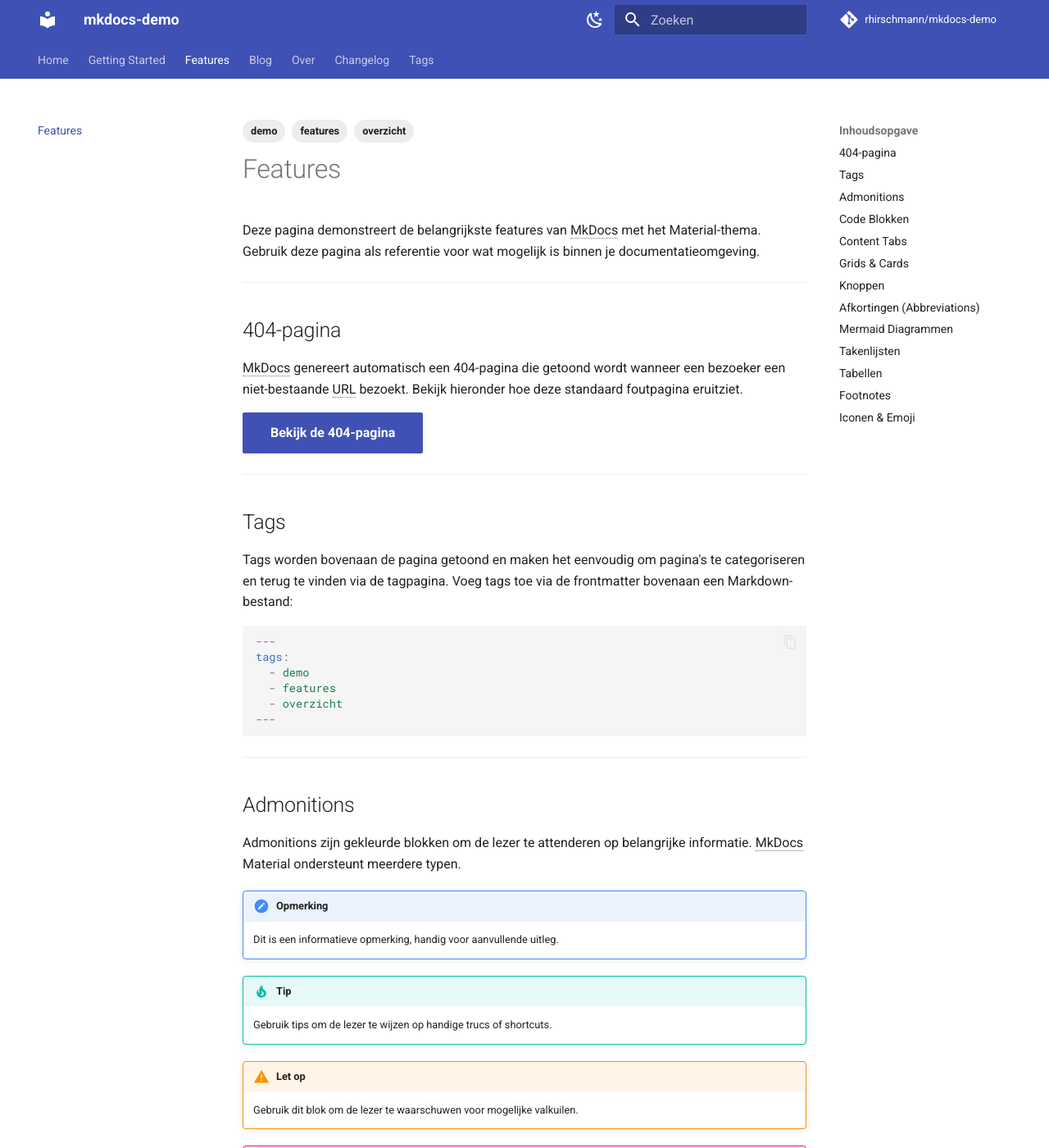
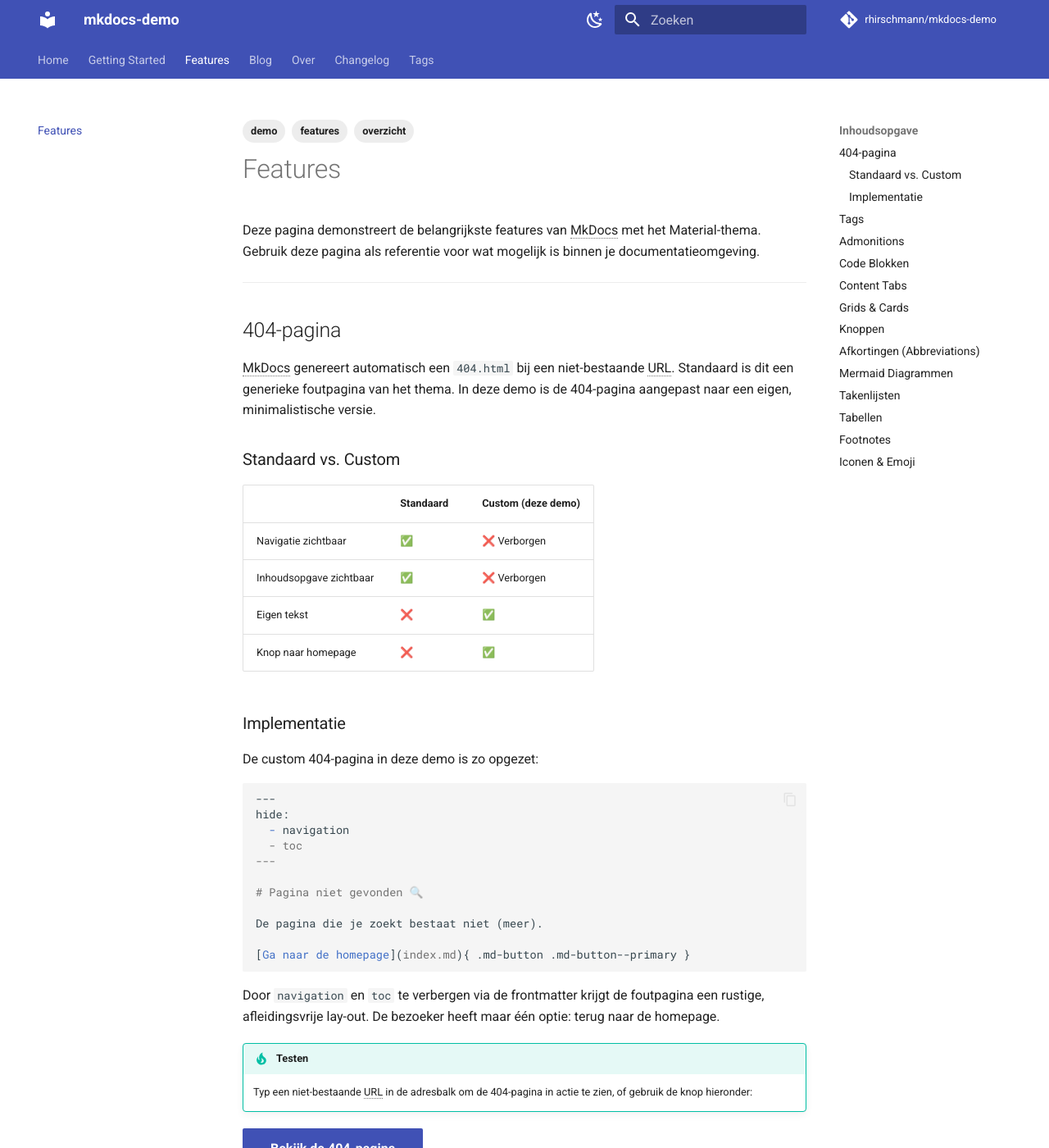
Before and after one commit to rhirschmann/mkdocs-demo, an MkDocs documentation site: the page built from docs/features.md, in a window 1280 px wide and 1400 px high. Shown: the whole window at 82% size. Built offline with MkDocs 1.6.1 and Material for MkDocs 9.7.7, drawn with Linux system fonts in a browser that asks for light colours; emoji names are drawn with the system emoji font; comment, search, counter and statistics services are not loaded; some of the changed text lies outside the part shown.

Commit message:
Customer 404.md verwijderd om te testen hoe MKdocs/GitHubpages hiermee omgaat

````diff
--- a/docs/features.md
+++ b/docs/features.md
@@ -15,11 +15,51 @@
 
 ## 404-pagina
 
-MkDocs genereert automatisch een 404-pagina die getoond wordt wanneer een
-bezoeker een niet-bestaande URL bezoekt. Bekijk hieronder hoe deze
-standaard foutpagina eruitziet.
+MkDocs genereert automatisch een `404.html` bij een niet-bestaande URL. Standaard
+is dit een generieke foutpagina van het thema. In deze demo is de 404-pagina
+aangepast naar een eigen, minimalistische versie.
+
+### Standaard vs. Custom
+
+| | Standaard | Custom (deze demo) |
+|---|---|---|
+| Navigatie zichtbaar | ✅ | ❌ Verborgen |
+| Inhoudsopgave zichtbaar | ✅ | ❌ Verborgen |
+| Eigen tekst | ❌ | ✅ |
+| Knop naar homepage | ❌ | ✅ |
+
+### Implementatie
+
+De custom 404-pagina in deze demo is zo opgezet:
+
+```markdown
+---
+hide:
+  - navigation
+  - toc
+---
+
+# Pagina niet gevonden 🔍
+
+De pagina die je zoekt bestaat niet (meer).
+
+[Ga naar de homepage](index.md){ .md-button .md-button--primary }
+```
+
+Door `navigation` en `toc` te verbergen via de frontmatter krijgt de
+foutpagina een rustige, afleidingsvrije lay-out. De bezoeker heeft maar
+één optie: terug naar de homepage.
+
+!!! tip "Testen"
+    Typ een niet-bestaande URL in de adresbalk om de 404-pagina in actie
+    te zien, of gebruik de knop hieronder:
 
 [Bekijk de 404-pagina](/404.html){ .md-button .md-button--primary }
+
+!!! info "Lokaal vs. live"
+    De 404-pagina werkt alleen correct op de **gebouwde site** via
+    `mkdocs serve` of GitHub Pages. Als je de `.md` direct opent in je
+    browser, wordt de pagina als gewone pagina getoond.
 
 ---
 
````
Also changed, not shown: docs/404.md (deleted, +0 -11 lines).
